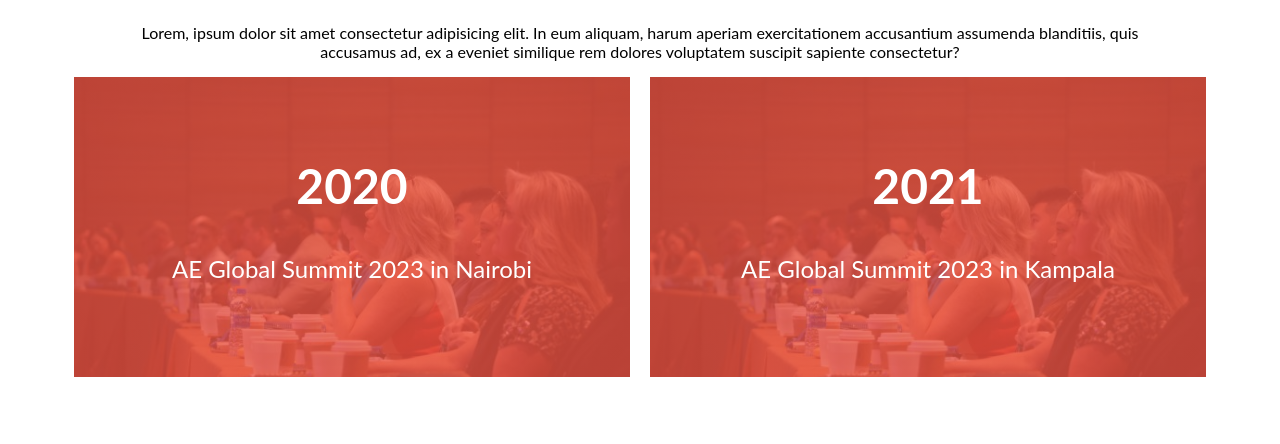
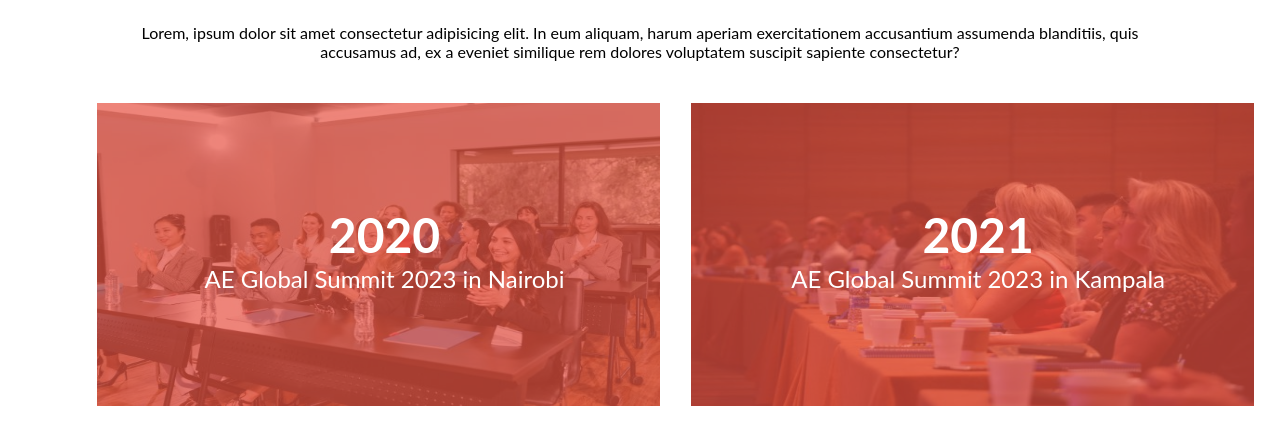
Before and after one commit to toyman640/Agro-Summit, a website: page about.html in a window 1280 px wide. Shown: the part 1361-1805 px from the top of the page. Drawn offline with Linux system fonts and the light colour scheme.

Commit message:
Add style to about summit section

```diff
--- a/about.html
+++ b/about.html
@@ -78,16 +78,7 @@
         <p class="about-second-header-text">
             Lorem, ipsum dolor sit amet consectetur adipisicing elit. In eum aliquam, harum aperiam exercitationem accusantium assumenda blanditiis, quis accusamus ad, ex a eveniet similique rem dolores voluptatem suscipit sapiente consectetur?
         </p>
-        <div class="desk-about-sum-display">
-            <div class="bg-div-1 item-sum-1">
-                <h2 class="inside-text-date">2020</h2>
-                <p class="sum-loc">AE Global Summit 2023 in Nairobi</p>
-            </div>
-            <div class="bg-div-1 item-sum-1">
-                <h2 class="inside-text-date">2021</h2>
-                <p class="sum-loc">AE Global Summit 2023 in Kampala</p>
-            </div>
-        </div>
+
         <div class="bg-div-1 about-sum-ind">
             <h2 class="inside-text-date">2020</h2>
             <p class="sum-loc">AE Global Summit 2023 in Nairobi</p>
@@ -99,11 +90,13 @@
         <div class="about-grid-con">
             <div class="about-grid-item-1">
                 <img class="grid-img-1" src="images/div-bg-3.jpg" alt="">
-                <p class="grid-text-1">guy1</p>
+                <h2 class="grid-text-2">2020</h2>
+                <p class="grid-text-1 sum-loc">AE Global Summit 2023 in Nairobi</p>
             </div>
             <div class="about-grid-item-1">
                 <img class="grid-img-1" src="images/div-bg-1.jpg" alt="">
-                <p class="grid-text-1">guy1</p>
+                <h2 class="grid-text-2">2021</h2>
+                <p class="grid-text-1 sum-loc">AE Global Summit 2023 in Kampala</p>
             </div>
         </div>
     </section>
--- a/style.css
+++ b/style.css
@@ -408,6 +408,10 @@ body {
   display: none;
 }
 
+.about-grid-con {
+  display: none;
+}
+
 @media screen and (min-device-width: 768px) {
   .hamburger {
     display: none;
@@ -692,10 +696,10 @@ body {
 
   .about-grid-con {
     display: grid;
-    grid-template-columns: 50% 50%;
+    grid-template-columns: 60% 60%;
     grid-column-gap: 2%;
-    /* width: 90%; */
-    /* border: 1px solid red; */
+    margin-top: 2%;
+    margin-right: 10%;
   }
 
   .about-grid-item-1 {
@@ -710,13 +714,13 @@ body {
     top:0;
     left:0;
     height:100%;
-    width:100%;
+    width:98%;
     background-color: rgba(232, 82, 66, 0.7);
-    z-index:999;
+
   }
 
   .grid-img-1 {
-    width: auto;
+    width: 100%;
     height: 100%;
   }
 
@@ -725,7 +729,18 @@ body {
     top: 50%;
     left: 50%;
     z-index: 1;
-    color: #d3d3d3;
+    width: 80%;
+    color: #fff;
+    transform: translate(-50%, -50%);
+  }
+
+  .grid-text-2 {
+    position: absolute;
+    font-size: 3em;
+    top: 30%;
+    left: 50%;
+    z-index: 1;
+    color: #fff;
     transform: translate(-50%, -50%);
   }
 
```
